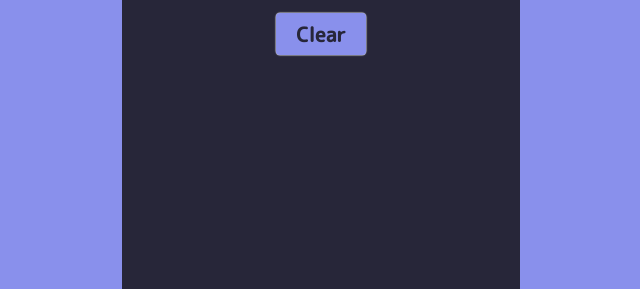
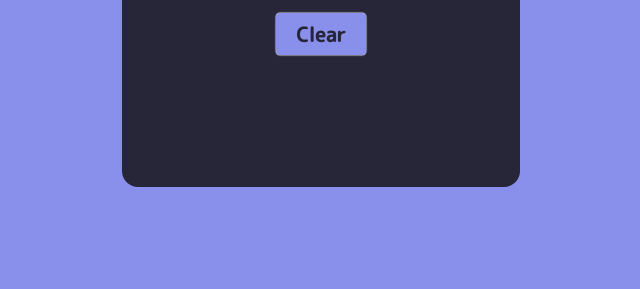
Before and after one commit to TeeAkinlade/bill-tip-calculator, a plain HTML site: page index.html in a window 1280 px wide. Shown: the part 511-800 px from the top of the page, without its empty margins (319-959 px from the left). Drawn offline with Linux system fonts and the light colour scheme.

Commit message:
Update billcal.css

```diff
--- a/billcal.css
+++ b/billcal.css
@@ -5,10 +5,11 @@
 
   body {
     background: #8990ec;
+    height: 100vh;
   }
 
   .wrapper {
-    height: 100vh;
+    height: 560px;
     width: 360px;
     color: white;
     background: #272639;
```
